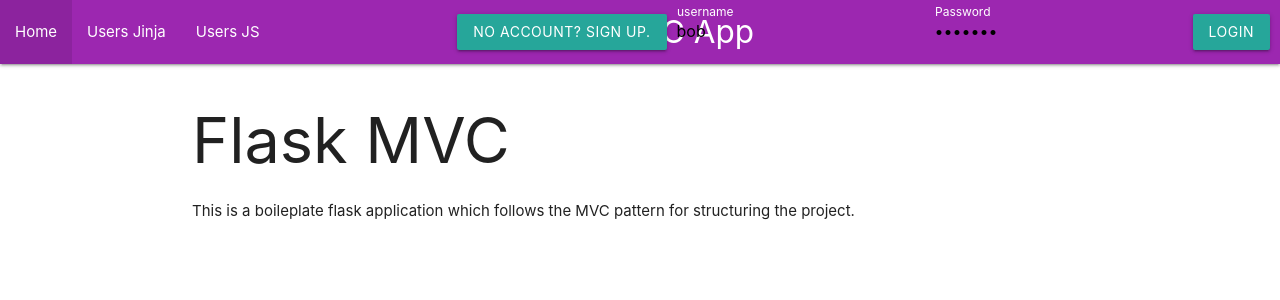
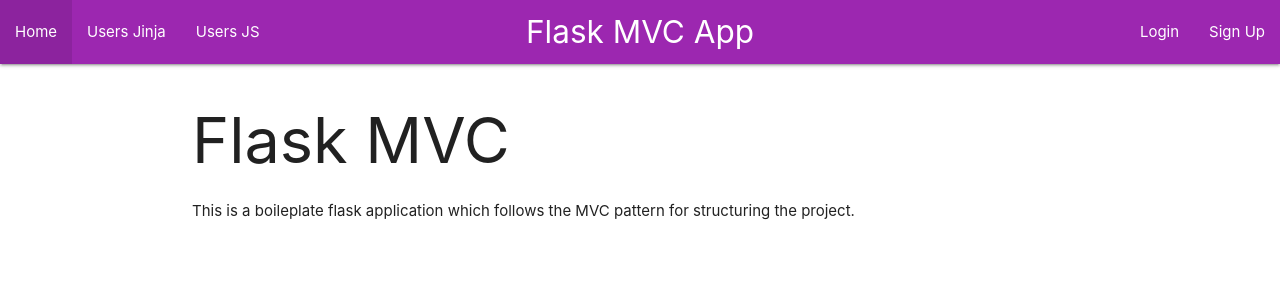
Before and after one commit to TheLegend0100010/INFO-2602-PROJECT--, a Flask app: page / in a window 1280 px wide. Shown: the top 300 px of the page. Run offline with Flask 3, Linux system fonts and the light colour scheme.

Commit message:
new layout page

```diff
--- a/App/templates/layout.html
+++ b/App/templates/layout.html
@@ -1,7 +1,6 @@
 <!doctype html>
 <html>
   <head>
-
     <link rel="stylesheet" href="{{ url_for('static', filename='style.css') }}">
     <!--Import Google Icon Font-->
     <link href="https://fonts.googleapis.com/icon?family=Material+Icons" rel="stylesheet">
@@ -10,10 +9,8 @@
     <!--Let browser know website is optimized for mobile-->
     <meta name="viewport" content="width=device-width, initial-scale=1.0"/>
     <title>{% block title %}{% endblock %}</title>
-
   </head>
   <body>
-
     <nav class="purple">
       <div class="nav-wrapper">
         <a href="#!" class="brand-logo center">{% block page %}{% endblock %}</a>
@@ -30,22 +27,11 @@
             <li><a href="/logout">Logout</a></li>
           </ul>
         {% else %}
-              <form class="right navbar-form" method="POST" action="/login" style="display: flex; flex-wrap: nowrap; align-items: center; margin-right: 10px;">
-                  <div class="input-field" style="margin-right: 10px;">
-                      <input placeholder="username" value="bob" name="username" type="text" class="validate" required>
-                      <label for="username">username</label>
-                  </div>
-                  <div class="input-field" style="margin-right: 10px;">
-                      <input placeholder="password"value="bobpass" name="password" type="password" class="validate" required>
-                      <label for="password">Password</label>
-                  </div>
-                  <button type="submit" class="btn waves-effect waves-light">Login</button>
-              </form>
-              <form class="right navbar-form" method="POST" action="/signup" style="display: flex; flex-wrap: nowrap; align-items: center; margin-right: 10px;">
-              <button type="submit" class="btn waves-effect waves-light">No Account? Sign Up.</button>
-            </form>
+          <ul id="nav-mobile" class="right">
+            <li><a href="/login">Login</a></li>
+            <li><a href="/signup">Sign Up</a></li>
+          </ul>
         {% endif %}
-
       </div>
     </nav>
     <style>
@@ -67,7 +53,6 @@
           {% endfor %}
         {% endif %}
       {% endwith %}
-
     </script>
   </body>
 </html>
```
Lines whose indentation alone changed are shown as unchanged.
